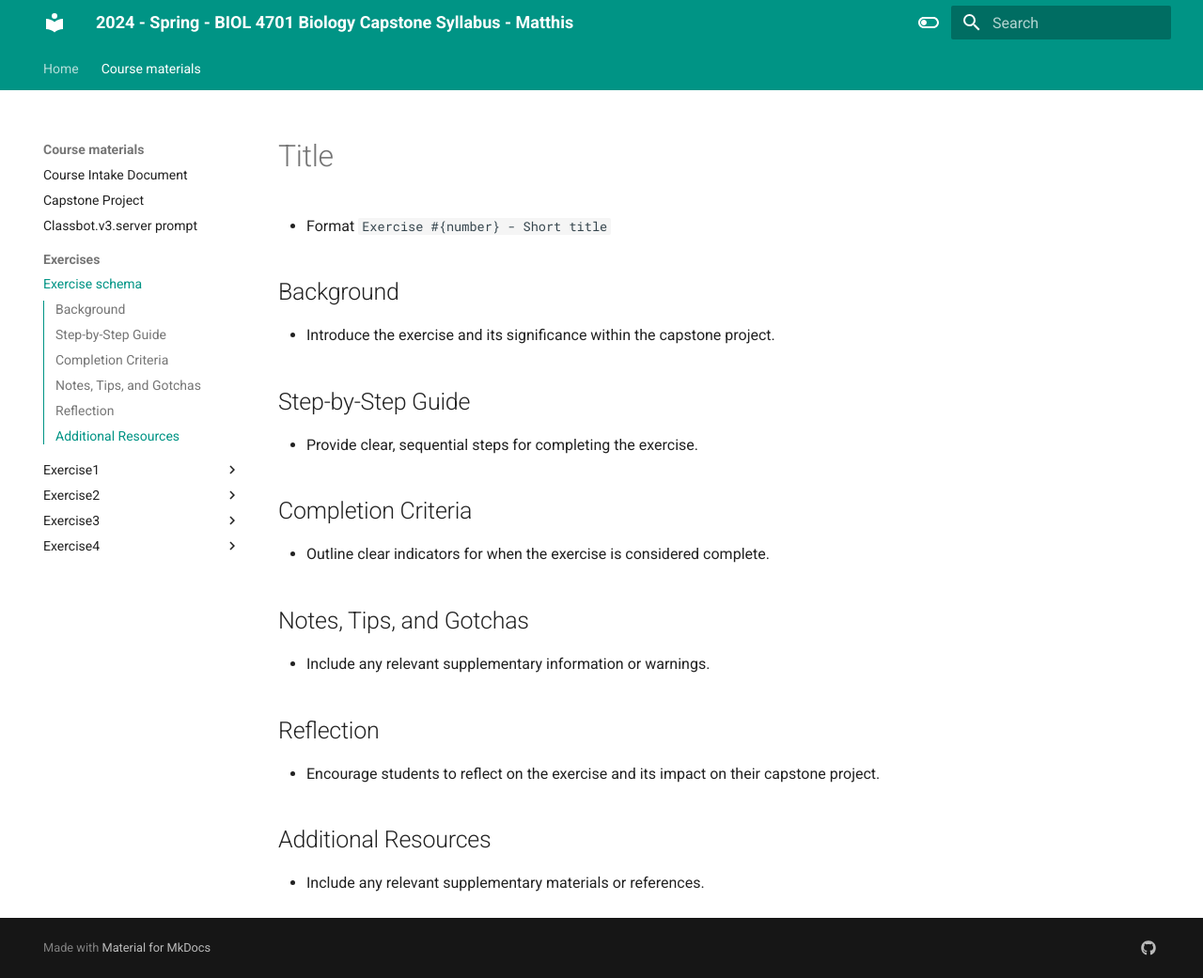
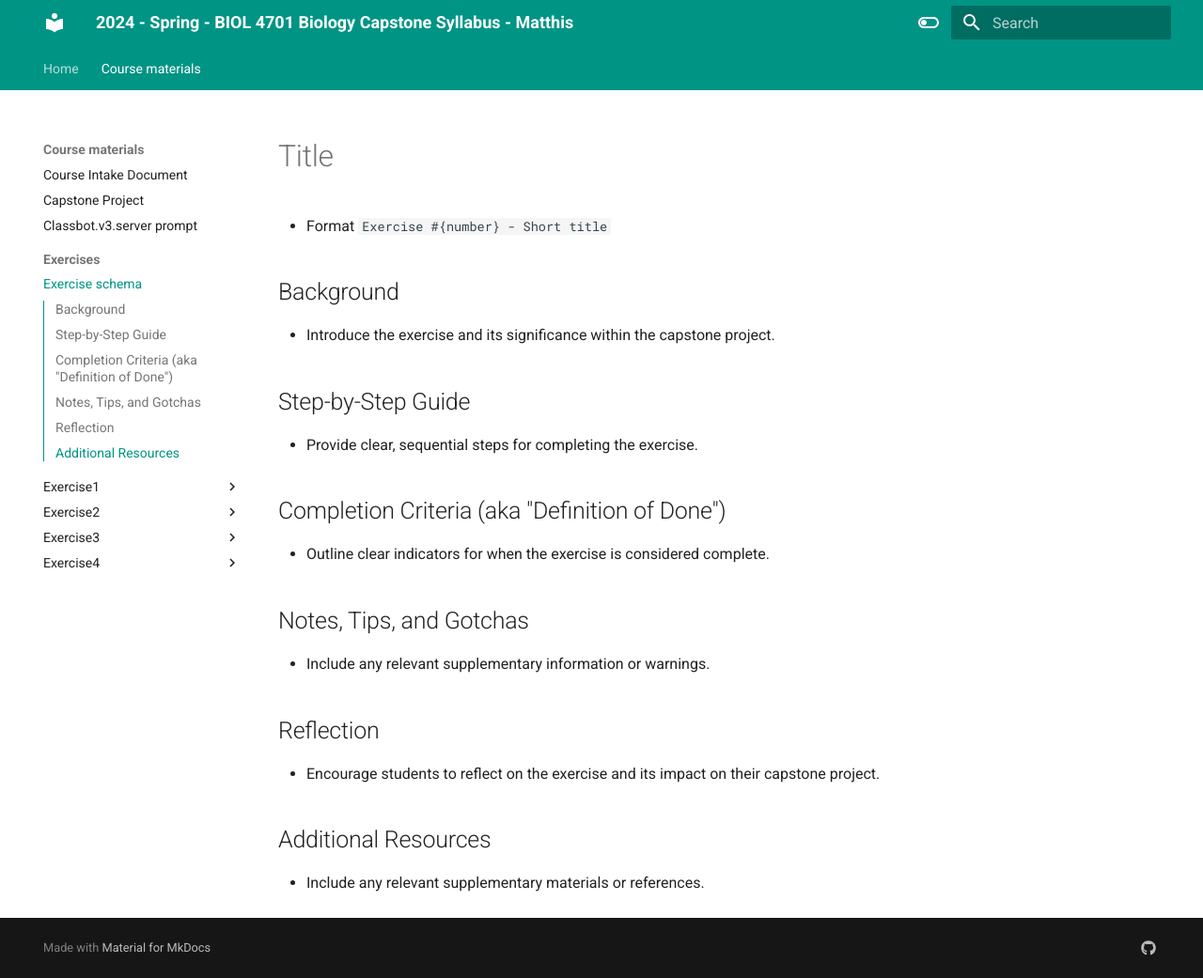
Before and after one commit to HumanMovementNeuroscience/capstone, an MkDocs documentation site: the page built from docs/course_materials/exercises/exercise-schema.md, in a window 1280 px wide and 1041 px high. Shown: the whole window at 94% size. Built offline with MkDocs 1.6.1 and Material for MkDocs 9.7.7, drawn with Linux system fonts in a browser that asks for light colours.

Commit message:
Feb 26, 2024, 4:48 PM

```diff
--- a/docs/course_materials/exercises/exercise-schema.md
+++ b/docs/course_materials/exercises/exercise-schema.md
@@ -9,7 +9,7 @@
 ## Step-by-Step Guide
 - Provide clear, sequential steps for completing the exercise.
 
-## Completion Criteria
+## Completion Criteria (aka "Definition of Done")
 - Outline clear indicators for when the exercise is considered complete.
 
 ## Notes, Tips, and Gotchas
```
Also changed, not shown: docs/course_materials/exercises/exercise3/exercise3-student-instructions.md (+9 -3 lines).
